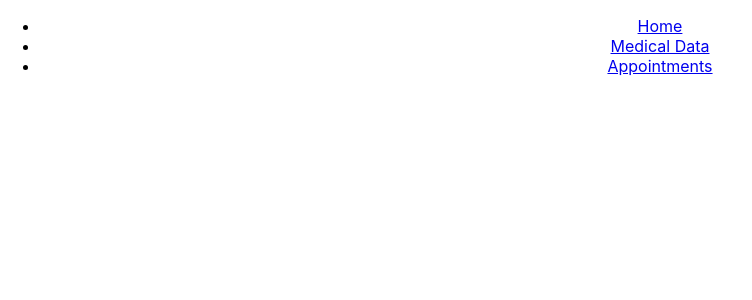
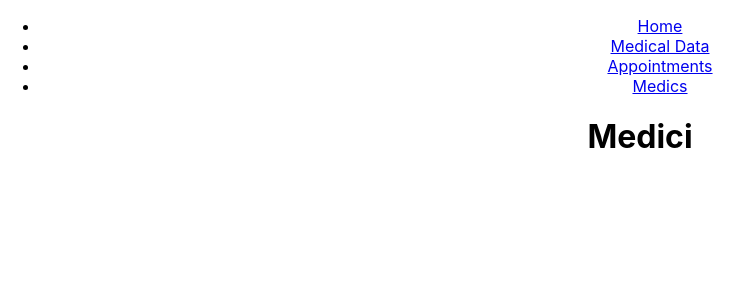
Before and after one commit to bogdanbbm/ACSHealth, a React (Create React App) app: page /medics in a window 1280 px wide. Shown: the top 300 px of the page, without its empty margins (0-752 px from the left). Built offline with nearby package versions, Linux system fonts and the light colour scheme.

Commit message:
Added API URL in environment variable, restructured components, added pages for Not Found and Medics

```diff
--- a/src/App.js
+++ b/src/App.js
@@ -6,9 +6,11 @@ import {
   Route,
   Link
 } from 'react-router-dom';
-import Home from "./component/home";
-import MedicalData from "./component/medicalData";
-import Appointments from "./component/appointments";
+import Home from './component/home/home';
+import MedicalData from './component/medicalData/medicalData';
+import Appointments from './component/appointments/appointments';
+import Medics from './component/medics/Medics';
+import NotFound from './component/notFound';
 
 class App extends Component {
   render() {
@@ -16,6 +18,7 @@ class App extends Component {
 
       <Router>
         <div className="App">
+          <nav>
             <ul>
               <li>
                 <Link to="/">Home</Link>
@@ -26,11 +29,18 @@ class App extends Component {
               <li>
                 <Link to="/appointments">Appointments</Link>
               </li>
+              <li>
+                <Link to="/medics">Medics</Link>
+              </li>
             </ul>
+          </nav>
+
           <Routes>
-            <Route exact path='/' element={<Home />}></Route>
-            <Route exact path='/medicalData' element={<MedicalData />}></Route>
-            <Route exact path='/appointments' element={<Appointments />}></Route>
+            <Route exact path="/" element={<Home />}></Route>
+            <Route exact path="/medicalData" element={<MedicalData />}></Route>
+            <Route exact path="/appointments" element={<Appointments />}></Route>
+            <Route exact path="/medics" element={<Medics />}></Route>
+            <Route path="*" element={<NotFound />}></Route>
           </Routes>
         </div>
       </Router>
--- a/src/component/appointments.js
+++ b/src/component/appointments/appointments.js
@@ -1,4 +1,4 @@
-import React from "react";
+import React from 'react';
 
 function MedicalData() {
   return (
--- a/src/component/home.js
+++ b/src/component/home/home.js
@@ -1,14 +1,16 @@
-import logo from '../logo.svg';
-import '../App.css';
+import logo from '../../logo.svg';
+import '../../App.css';
 import React, { useState } from 'react';
 import axios from 'axios';
 
 function Home() {
   const [message, setMessage] = useState('');
 
+  const apiURL = process.env.REACT_APP_API_URL;
+
   const handleClick = async () => {
-    const response = await axios.get('http://localhost:5001');
-    console.log(response)
+    const response = await axios.get(apiURL);
+    console.log(response);
     setMessage(response.data);
   };
 
--- a/src/component/medicalData.js
+++ b/src/component/medicalData/medicalData.js
@@ -1,4 +1,4 @@
-import React from "react";
+import React from 'react';
 
 function MedicalData() {
   return (
--- /dev/null
+++ b/src/component/medics/Medics.js
@@ -0,0 +1,11 @@
+import React from 'react';
+
+function Medics() {
+  return (
+    <div>
+      <h1>Medici</h1>
+    </div>
+  );
+}
+
+export default Medics;
--- /dev/null
+++ b/src/component/notFound.js
@@ -0,0 +1,11 @@
+import React from 'react';
+
+function NotFound() {
+  return (
+    <div>
+      <h2>404 Not Found</h2>
+    </div>
+  );
+}
+
+export default NotFound;
```
Also changed, not shown: 2 other files (tests, documents, lock files or other folders). Lines whose indentation alone changed are shown as unchanged.
